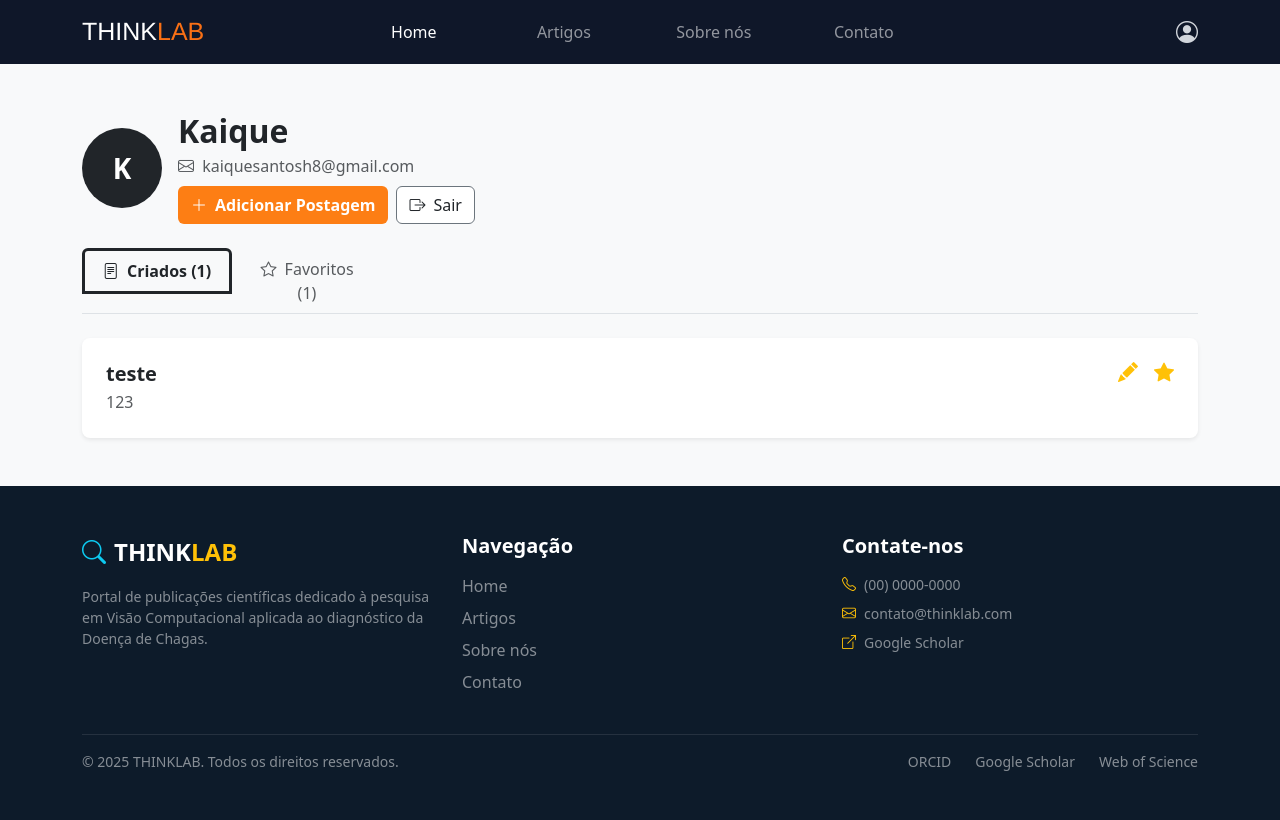
After one commit to kaiqueantos-git/thinklab, a PHP site: page /perfil.php in a window 1280 px wide. The commit adds this page. Run offline with PHP 8.4, Linux system fonts and the light colour scheme.

Commit message:
desenvolvendo perfil

```diff
--- a/Index.php
+++ b/Index.php
@@ -46,7 +46,7 @@ $rs = $mysql->query("SELECT * FROM artigo ORDER BY data_publicacao DESC LIMIT 3"
                     </li>
                 </ul>
                 <div class="perfil ms-auto d-none d-lg-block">
-                    <a href="#">
+                    <a href="perfil.php">
                         <i class="bi bi-person-circle"></i>
                     </a>
                 </div>
--- a/artigo.php
+++ b/artigo.php
@@ -9,7 +9,7 @@
     <link rel="stylesheet" href="https://cdn.jsdelivr.net/npm/bootstrap-icons@1.13.1/font/bootstrap-icons.min.css">
     <link rel="stylesheet" href="https://cdnjs.cloudflare.com/ajax/libs/bootstrap/5.3.8/css/bootstrap.min.css" integrity="sha512-2bBQCjcnw658Lho4nlXJcc6WkV/UxpE/sAokbXPxQNGqmNdQrWqtw26Ns9kFF/yG792pKR1Sx8/Y1Lf1XN4GKA==" crossorigin="anonymous" referrerpolicy="no-referrer" />
     <script src="https://cdn.jsdelivr.net/npm/bootstrap@5.3.7/dist/js/bootstrap.bundle.min.js"></script>
-    <link rel="stylesheet" href="Estilo.css">
+    <link rel="stylesheet" href="style.css">
 </head>
 
 <body>
--- a/login.php
+++ b/login.php
@@ -31,7 +31,7 @@
         <script src="https://cdn.jsdelivr.net/npm/bootstrap@5.3.3/dist/js/bootstrap.bundle.min.js"></script>
         <link href="https://cdn.jsdelivr.net/npm/bootstrap@5.3.3/dist/css/bootstrap.min.css" rel="stylesheet">
         <link href="https://cdn.jsdelivr.net/npm/bootstrap-icons@1.11.3/font/bootstrap-icons.min.css" rel="stylesheet">
-        <link rel="stylesheet" href="Estilo.css">
+        <link rel="stylesheet" href="style.css">
     </head>
     <body class="bg-light min-vh-100 d-flex align-items-center justify-content-center p-0 m-0">
         <div class="container-fluid min-vh-100 d-flex flex-column flex-lg-row p-0">
--- /dev/null
+++ b/perfil.php
@@ -0,0 +1,151 @@
+<?php
+    $mysql = new mysqli("localhost", "root", "", "scholarbase", 3306);
+
+    session_start();
+    if(isset($_SESSION['usr'])) {
+        $usuario_id = $_SESSION['usr']['id'];
+        $rs = $mysql->query("SELECT a.titulo, a.resumo FROM favorito f JOIN artigo a ON a.id = f.artigo_id WHERE usuario_id = '$usuario_id'");
+    } else {
+        $erro = "Permissão negada";
+    }
+?>
+
+<html>
+    <head>
+        <link href="https://cdn.jsdelivr.net/npm/bootstrap@5.3.2/dist/css/bootstrap.min.css" rel="stylesheet">
+        <link href="https://cdn.jsdelivr.net/npm/bootstrap-icons@1.11.3/font/bootstrap-icons.min.css" rel="stylesheet">
+        <script src="https://cdn.jsdelivr.net/npm/bootstrap@5.3.2/dist/js/bootstrap.bundle.min.js"></script>
+        <link href="style.css" rel="stylesheet">
+    </head>
+    <body class="bg-light d-flex flex-column min-vh-100">
+
+        <nav class="navbar navbar-expand-lg navbar-dark">
+            <div class="container">
+                <a class="navbar-brand" href="#">THINK<span class="orange">LAB</span></a>
+                <button class="navbar-toggler" type="button" data-bs-toggle="collapse" data-bs-target="#navbarNav" aria-controls="navbarNav" aria-expanded="false" aria-label="Toggle navigation">
+                    <span class="navbar-toggler-icon"></span>
+                </button>
+                <div class="collapse navbar-collapse" id="navbarNav">
+                    <ul class="navbar-nav mx-auto">
+                        <li class="nav-item">
+                            <a class="nav-link active" aria-current="page" href="Index.php">Home</a>
+                        </li>
+                        <li class="nav-item">
+                            <a class="nav-link" href="artigo.php">Artigos</a>
+                        </li>
+                        <li class="nav-item">
+                            <a class="nav-link" href="sobreNos.php">Sobre nós</a>
+                        </li>
+                        <li class="nav-item">
+                            <a class="nav-link" href="#">Contato</a>
+                        </li>
+                        <li class="nav-item d-lg-none">
+                            <a class="nav-link" href="#">Perfil</a>
+                        </li>
+                    </ul>
+                    <div class="perfil ms-auto d-none d-lg-block">
+                        <a href="perfil.php">
+                            <i class="bi bi-person-circle"></i>
+                        </a>
+                    </div>
+                </div>
+            </div>
+        </nav>
+
+        <div class="flex-grow-1 py-5">
+            <div class="container">
+                <div class="row mb-4">
+                    <div class="col-12 d-flex align-items-center gap-3 flex-wrap">
+                        <div class="rounded-circle bg-dark text-white d-flex align-items-center justify-content-center fw-bold fs-3" style="width: 80px; height: 80px;">
+                            K
+                        </div>
+                        <div>
+                            <h2 class="fw-bold mb-1">Kaique</h2>
+                            <p class="text-muted mb-2"><i class="bi bi-envelope me-1"></i> kaiquesantosh8@gmail.com</p>
+                            <div class="d-flex gap-2">
+                                <button class="btn text-white fw-semibold d-flex align-items-center gap-2" style="background-color: #fd7e14;">
+                                    <i class="bi bi-plus-lg"></i> Adicionar Postagem
+                                </button>
+                                <button class="btn btn-outline-secondary d-flex align-items-center gap-2 bg-white text-dark">
+                                    <i class="bi bi-box-arrow-right"></i> Sair
+                                </button>
+                            </div>
+                        </div>
+                    </div>
+                </div>
+
+                <!-- Abas[cite: 1] -->
+                <ul class="nav nav-tabs mb-4 border-bottom">
+                    <li class="nav-item">
+                        <a class="nav-link active text-dark fw-semibold border-bottom border-3 border-dark bg-transparent" href="#">
+                            <i class="bi bi-file-text me-1"></i> Criados (1)
+                        </a>
+                    </li>
+                    <li class="nav-item">
+                        <a class="nav-link text-muted" href="#">
+                            <i class="bi bi-star me-1"></i> Favoritos (1)
+                        </a>
+                    </li>
+                </ul>
+
+                <!-- Card de Publicação[cite: 1] -->
+                <div class="card shadow-sm border-0 rounded-3">
+                    <div class="card-body p-4 position-relative">
+                        <div class="d-flex justify-content-between align-items-start">
+                            <div>
+                                <h5 class="fw-bold mb-1">teste</h5>
+                                <p class="text-muted mb-0">123</p>
+                            </div>
+                            <div class="d-flex gap-3 fs-5">
+                                <a href="#" class="text-warning"><i class="bi bi-pencil-fill"></i></a>
+                                <a href="#" class="text-warning"><i class="bi bi-star-fill"></i></a>
+                            </div>
+                        </div>
+                    </div>
+                </div>
+            </div>
+        </div>
+
+        <footer class="text-white py-5" style="background-color: #0d1b2a;">
+            <div class="container">
+                <div class="row g-4 mb-4">
+                    <div class="col-md-4">
+                        <div class="d-flex align-items-center gap-2 mb-3">
+                            <i class="bi bi-search text-info fs-4"></i>
+                            <span class="fw-bold fs-4">THINK<span class="text-warning">LAB</span></span>
+                        </div>
+                        <p class="text-white-50 small">
+                            Portal de publicações científicas dedicado à pesquisa em Visão Computacional aplicada ao diagnóstico da Doença de Chagas.
+                        </p>
+                    </div>
+                    <div class="col-md-4">
+                        <h5 class="fw-bold mb-3">Navegação</h5>
+                        <ul class="list-unstyled d-flex flex-column gap-2">
+                            <li><a href="#" class="text-white-50 text-decoration-none">Home</a></li>
+                            <li><a href="#" class="text-white-50 text-decoration-none">Artigos</a></li>
+                            <li><a href="#" class="text-white-50 text-decoration-none">Sobre nós</a></li>
+                            <li><a href="#" class="text-white-50 text-decoration-none">Contato</a></li>
+                        </ul>
+                    </div>
+                    <div class="col-md-4">
+                        <h5 class="fw-bold mb-3">Contate-nos</h5>
+                        <ul class="list-unstyled d-flex flex-column gap-2 text-white-50 small">
+                            <li class="d-flex align-items-center gap-2"><i class="bi bi-telephone text-warning"></i> (00) 0000-0000</li>
+                            <li class="d-flex align-items-center gap-2"><i class="bi bi-envelope text-warning"></i> contato@thinklab.com</li>
+                            <li class="d-flex align-items-center gap-2"><i class="bi bi-box-arrow-up-right text-warning"></i> <a href="#" class="text-white-50 text-decoration-none">Google Scholar</a></li>
+                        </ul>
+                    </div>
+                </div>
+                <hr class="border-secondary">
+                <div class="d-flex flex-column flex-md-row justify-content-between align-items-center small text-white-50">
+                    <p class="mb-0">&copy; 2025 THINKLAB. Todos os direitos reservados.</p>
+                    <div class="d-flex gap-4">
+                        <a href="#" class="text-white-50 text-decoration-none">ORCID</a>
+                        <a href="#" class="text-white-50 text-decoration-none">Google Scholar</a>
+                        <a href="#" class="text-white-50 text-decoration-none">Web of Science</a>
+                    </div>
+                </div>
+            </div>
+        </footer>
+    </body>
+</html>
--- /dev/null
+++ b/style.css
@@ -0,0 +1,48 @@
+/* navbar */
+
+@import url('https://fonts.googleapis.com/css2?family=Plus+Jakarta+Sans:ital,wght@0,200..800;1,200..800&display=swap');
+
+.navbar {
+    background: #0f1729 !important;
+}
+
+.orange {
+    color: #f97015 !important;
+}
+
+.navbar-brand {
+    font-family: 'Franklin Gothic Medium', 'Arial Narrow', Arial, sans-serif;
+    font-size: 25px;
+}
+
+.nav-item {
+    width: 150px;
+    text-align: center;
+}
+
+.nav-item a:hover {
+    background: rgba(222, 226, 230, 0.345);
+    color: white;
+    border-radius: 5px;
+    width: 100%;
+}
+
+.perfil a {
+    font-size: 22px;
+    color: #d1d5db;
+}
+
+
+/* login */
+.bg-imagem-fundo {
+    background-image: url('background-login.jpg');
+    background-size: cover;
+    background-position: center;
+}
+
+.button-login {
+    background-color: #f76822;
+}
+
+.tamanho-div {
+    max-width: 420px; */
```
Also changed, not shown: Estilo.css (+1 -11 lines).
